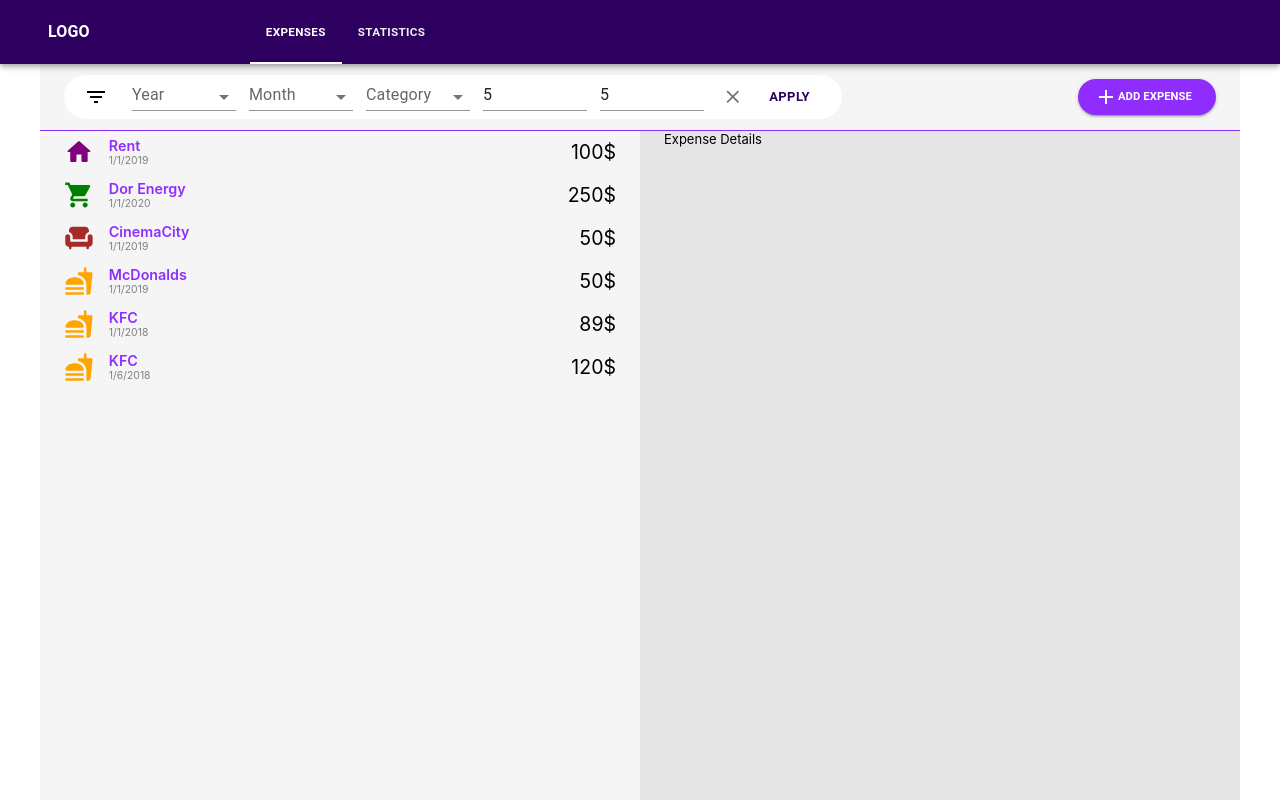
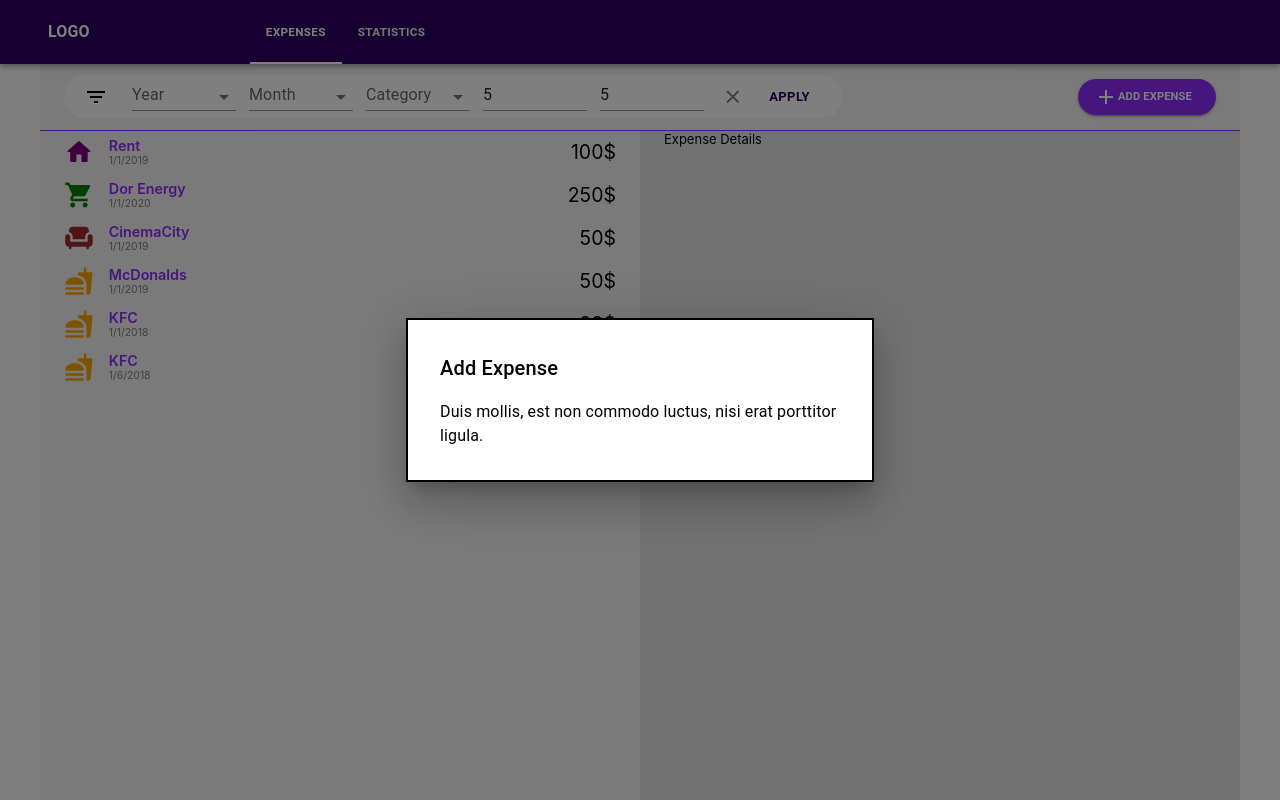
Before and after one commit to netanlb/Expanse-Report-App-React, a React (Create React App) app: page /expenses in a window 1280 px wide. Both pictures are taken after typing "5", "5" into the empty fields and a click on the button "ADD EXPENSE". Built offline with nearby package versions, Linux system fonts and the light colour scheme.

Commit message:
Not relevant anymore

```diff
--- a/src/pages/expanses/components/expenses-toolbar/expenses-toolbar.jsx
+++ b/src/pages/expanses/components/expenses-toolbar/expenses-toolbar.jsx
@@ -2,6 +2,7 @@
   ToolbarContainer,
   FilterBox,
   AddExpenseButton,
+  modalStyle
 } from "./expenses-toolbar.styled";
 import {
   InputLabel,
@@ -13,14 +14,21 @@
   Button,
   IconButton,
 } from "@mui/material";
+import React from "react";
 import FilterListIcon from "@mui/icons-material/FilterList";
 import AddIcon from "@mui/icons-material/Add";
 import ClearIcon from "@mui/icons-material/Clear";
 import { useState } from "react";
+import Backdrop from '@mui/material/Backdrop';
+import Box from '@mui/material/Box';
+import Modal from '@mui/material/Modal';
+import Fade from '@mui/material/Fade';
 import { getFilterOptions } from "../../../../backendService/backend";
 export default function ExpenseToolbarComponent({ handleApply }) {
   const [filterSelections, setFilterSelections] = useState({});
-
+  const [open, setOpen] = React.useState(false);
+  const handleOpen = () => setOpen(true);
+  const handleClose = () => setOpen(false);
   const dropdowns = {
     Year: getFilterOptions().years,
     Month: getFilterOptions().months,
@@ -111,7 +119,7 @@
         </Button>
       </FilterBox>
 
-      <AddExpenseButton variant="contained">
+      <AddExpenseButton variant="contained" onClick={handleOpen}>
         <AddIcon></AddIcon>
         <Typography
           sx={{ fontSize: "0.8em", fontWeight: 700, paddingRight: 1 }}
@@ -119,6 +127,28 @@
           Add Expense
         </Typography>
       </AddExpenseButton>
+      <Modal
+        aria-labelledby="transition-modal-title"
+        aria-describedby="transition-modal-description"
+        open={open}
+        onClose={handleClose}
+        closeAfterTransition
+        BackdropComponent={Backdrop}
+        BackdropProps={{
+          timeout: 500,
+        }}
+      >
+        <Fade in={open}>
+          <Box sx={modalStyle}>
+            <Typography id="transition-modal-title" variant="h6" component="h2">
+              Add Expense
+            </Typography>
+            <Typography id="transition-modal-description" sx={{ mt: 2 }}>
+              Duis mollis, est non commodo luctus, nisi erat porttitor ligula.
+            </Typography>
+          </Box>
+        </Fade>
+      </Modal>
     </ToolbarContainer>
   );
 }
--- a/src/pages/expanses/components/expenses-toolbar/expenses-toolbar.styled.jsx
+++ b/src/pages/expanses/components/expenses-toolbar/expenses-toolbar.styled.jsx
@@ -48,3 +48,15 @@
   height: "20px",
   margin: "10px",
 }));
+
+export const modalStyle = {
+  position: 'absolute',
+  top: '50%',
+  left: '50%',
+  transform: 'translate(-50%, -50%)',
+  width: 400,
+  bgcolor: 'background.paper',
+  border: '2px solid #000',
+  boxShadow: 24,
+  p: 4,
+};
```
Also changed, not shown: database.js (deleted, +0 -20 lines).
